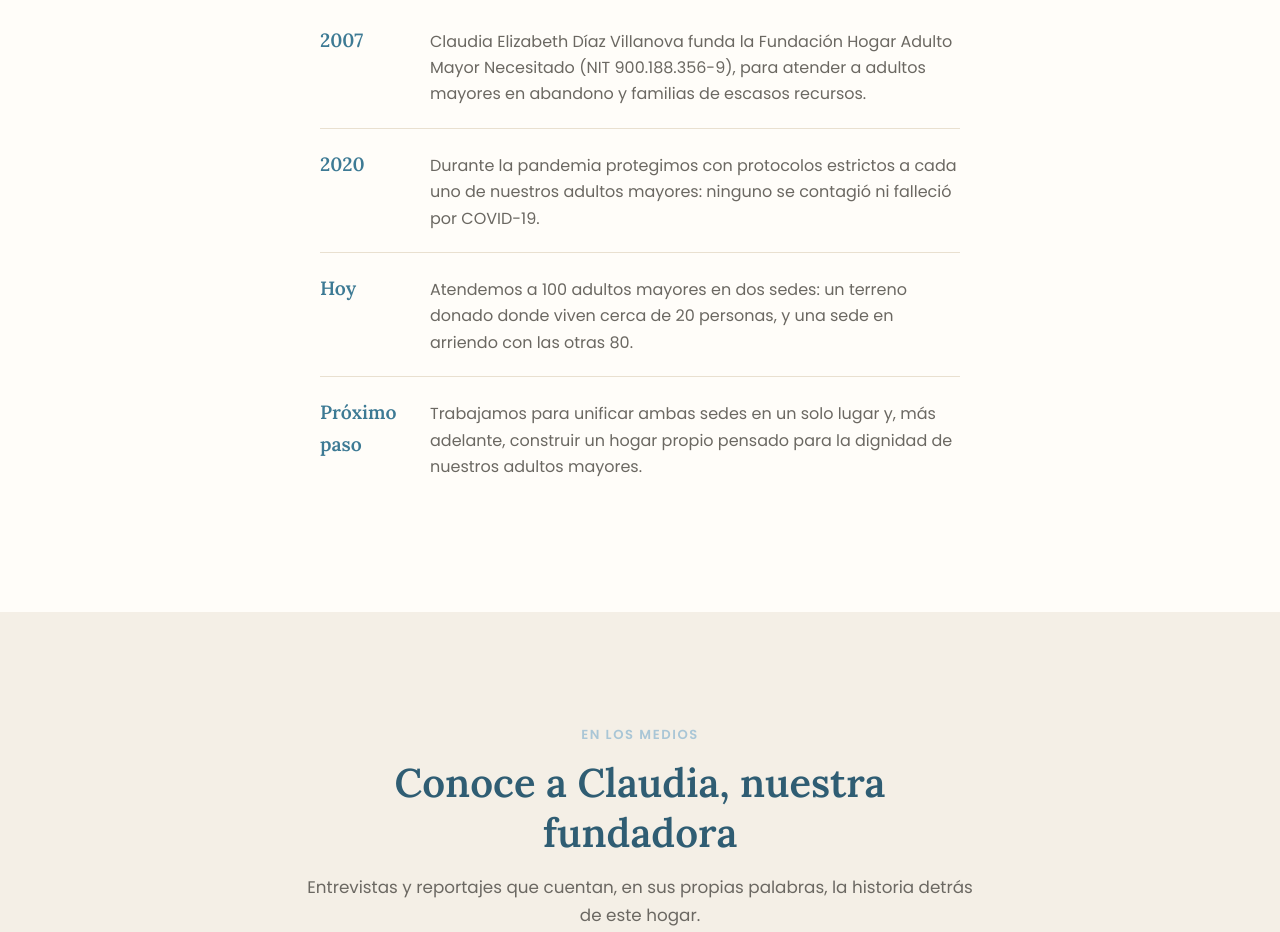
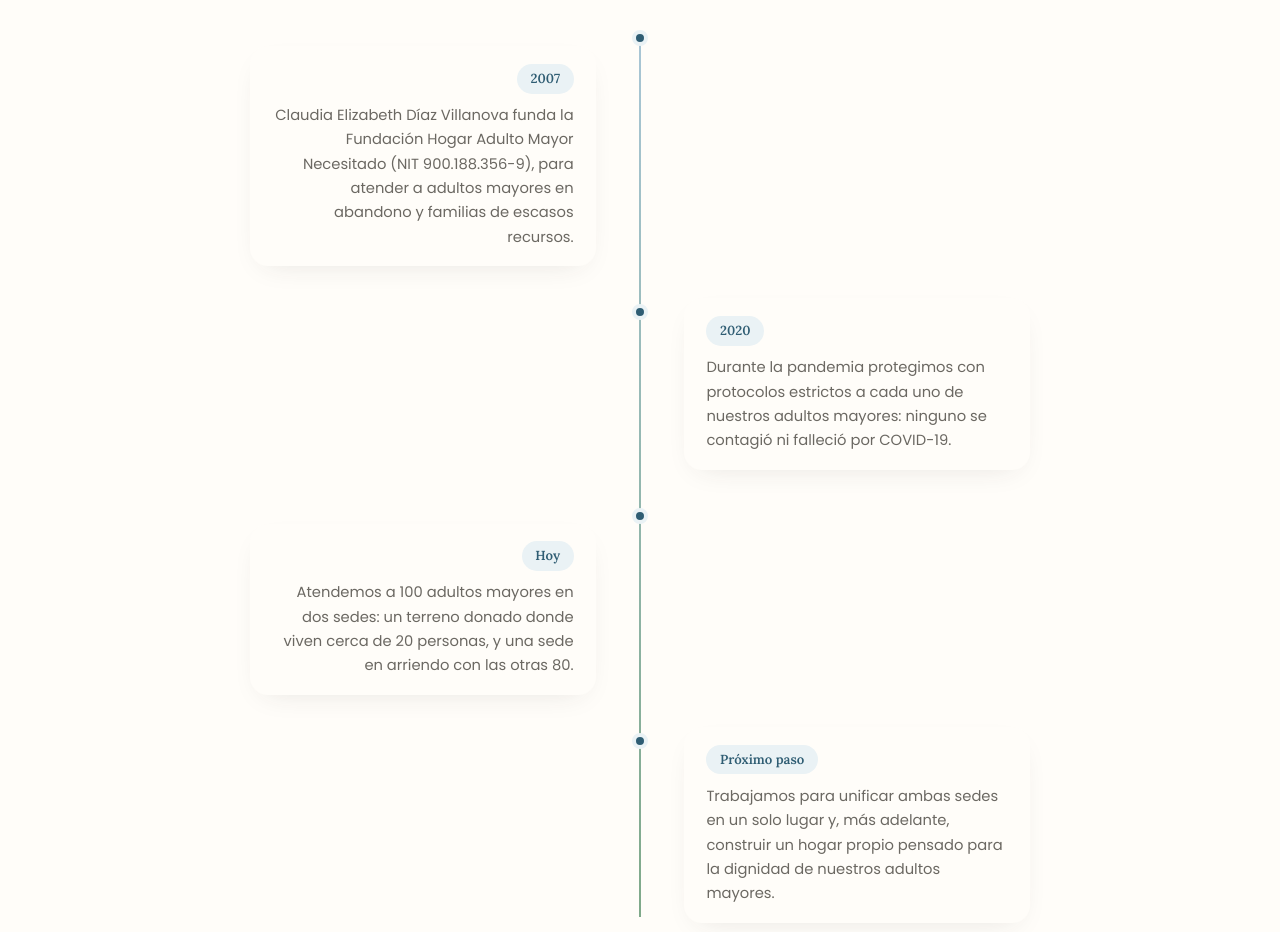
Before and after one commit to gosimona/fundacion-hogar-adulto-mayor, a plain HTML site: page index.html in a window 1280 px wide. Shown: the part 3083-4015 px from the top of the page. Drawn offline with Linux system fonts and the light colour scheme; a script that the page names is missing.

Commit message:
Rediseñar "Nuestra historia" como línea de tiempo gráfica
Se reemplaza la lista de texto plano por un timeline visual con
línea vertical conectora, puntos y tarjetas alternadas a cada
lado, con el año/etapa como insignia destacada.

```diff
--- a/css/styles.css
+++ b/css/styles.css
@@ -394,18 +394,76 @@ section.section { padding: var(--space-xxl) 0; }
 .team-note { text-align: center; color: var(--color-text-soft); font-size: 0.9rem; max-width: 620px; margin: 1.5rem auto 0; }
 @media (max-width: 860px) { .team-grid { grid-template-columns: repeat(2, 1fr); } }
 
-.timeline { display: flex; flex-direction: column; gap: 1.25rem; max-width: 640px; margin: 0 auto; }
-.timeline-item {
+.timeline-graphic {
+  position: relative;
+  max-width: 780px;
+  margin: 0 auto;
+  list-style: none;
+  padding: 0;
+}
+.timeline-graphic::before {
+  content: "";
+  position: absolute;
+  left: 50%;
+  top: 6px;
+  bottom: 6px;
+  width: 2px;
+  background: linear-gradient(180deg, var(--color-blue-soft), var(--color-green-accent));
+  transform: translateX(-50%);
+}
+.timeline-node {
+  position: relative;
   display: grid;
-  grid-template-columns: 90px 1fr;
-  gap: 1.25rem;
-  align-items: baseline;
-  padding-bottom: 1.25rem;
-  border-bottom: 1px solid var(--color-sand-deep);
+  grid-template-columns: 1fr 40px 1fr;
+  align-items: start;
+  gap: 0 1.5rem;
+  margin-bottom: 2rem;
 }
-.timeline-item:last-child { border-bottom: none; }
-.timeline-year { font-family: var(--font-display); font-weight: 600; color: var(--color-blue); font-size: 1.2rem; }
-.timeline-item p { color: var(--color-text-soft); }
+.timeline-node:last-child { margin-bottom: 0; }
+.timeline-dot {
+  grid-column: 2;
+  justify-self: center;
+  width: 16px;
+  height: 16px;
+  margin-top: 0.35rem;
+  border-radius: 50%;
+  background: var(--color-blue-deep);
+  border: 4px solid var(--color-blue-whisper);
+  z-index: 2;
+}
+.timeline-node-card {
+  background: var(--color-white);
+  border-radius: var(--radius-md);
+  padding: 1.1rem 1.4rem;
+  box-shadow: var(--shadow-card);
+}
+.timeline-node-year {
+  display: inline-block;
+  font-family: var(--font-display);
+  font-weight: 600;
+  color: var(--color-blue-deep);
+  background: var(--color-blue-whisper);
+  padding: 0.25rem 0.85rem;
+  border-radius: 999px;
+  font-size: 0.82rem;
+  margin-bottom: 0.6rem;
+}
+.timeline-node-card p { color: var(--color-text-soft); font-size: 0.92rem; margin: 0; }
+.timeline-node:nth-child(odd) .timeline-node-card { grid-column: 1; text-align: right; }
+.timeline-node:nth-child(odd) .timeline-node-year { text-align: right; }
+.timeline-node:nth-child(even) .timeline-node-card { grid-column: 3; text-align: left; }
+
+@media (max-width: 700px) {
+  .timeline-graphic::before { left: 23px; }
+  .timeline-node { grid-template-columns: 32px 1fr; gap: 0 1rem; }
+  .timeline-dot { grid-column: 1; margin-top: 0.5rem; }
+  .timeline-node:nth-child(odd) .timeline-node-card,
+  .timeline-node:nth-child(even) .timeline-node-card {
+    grid-column: 2;
+    text-align: left;
+  }
+  .timeline-node:nth-child(odd) .timeline-node-year { text-align: left; }
+}
 
 /* ---------- En los medios ---------- */
 .section-media { background: var(--color-sand); }
--- a/index.html
+++ b/index.html
@@ -178,22 +178,34 @@
           <p class="eyebrow">Nuestra historia</p>
           <h3>Hitos que nos han marcado</h3>
         </div>
-        <ol class="timeline">
-          <li class="timeline-item reveal">
-            <span class="timeline-year">2007</span>
-            <p>Claudia Elizabeth Díaz Villanova funda la Fundación Hogar Adulto Mayor Necesitado (NIT 900.188.356-9), para atender a adultos mayores en abandono y familias de escasos recursos.</p>
+        <ol class="timeline-graphic">
+          <li class="timeline-node reveal">
+            <span class="timeline-dot" aria-hidden="true"></span>
+            <div class="timeline-node-card">
+              <span class="timeline-node-year">2007</span>
+              <p>Claudia Elizabeth Díaz Villanova funda la Fundación Hogar Adulto Mayor Necesitado (NIT 900.188.356-9), para atender a adultos mayores en abandono y familias de escasos recursos.</p>
+            </div>
           </li>
-          <li class="timeline-item reveal">
-            <span class="timeline-year">2020</span>
-            <p>Durante la pandemia protegimos con protocolos estrictos a cada uno de nuestros adultos mayores: ninguno se contagió ni falleció por COVID-19.</p>
+          <li class="timeline-node reveal">
+            <span class="timeline-dot" aria-hidden="true"></span>
+            <div class="timeline-node-card">
+              <span class="timeline-node-year">2020</span>
+              <p>Durante la pandemia protegimos con protocolos estrictos a cada uno de nuestros adultos mayores: ninguno se contagió ni falleció por COVID-19.</p>
+            </div>
           </li>
-          <li class="timeline-item reveal">
-            <span class="timeline-year">Hoy</span>
-            <p>Atendemos a 100 adultos mayores en dos sedes: un terreno donado donde viven cerca de 20 personas, y una sede en arriendo con las otras 80.</p>
+          <li class="timeline-node reveal">
+            <span class="timeline-dot" aria-hidden="true"></span>
+            <div class="timeline-node-card">
+              <span class="timeline-node-year">Hoy</span>
+              <p>Atendemos a 100 adultos mayores en dos sedes: un terreno donado donde viven cerca de 20 personas, y una sede en arriendo con las otras 80.</p>
+            </div>
           </li>
-          <li class="timeline-item reveal">
-            <span class="timeline-year">Próximo paso</span>
-            <p>Trabajamos para unificar ambas sedes en un solo lugar y, más adelante, construir un hogar propio pensado para la dignidad de nuestros adultos mayores.</p>
+          <li class="timeline-node reveal">
+            <span class="timeline-dot" aria-hidden="true"></span>
+            <div class="timeline-node-card">
+              <span class="timeline-node-year">Próximo paso</span>
+              <p>Trabajamos para unificar ambas sedes en un solo lugar y, más adelante, construir un hogar propio pensado para la dignidad de nuestros adultos mayores.</p>
+            </div>
           </li>
         </ol>
       </div>
```
